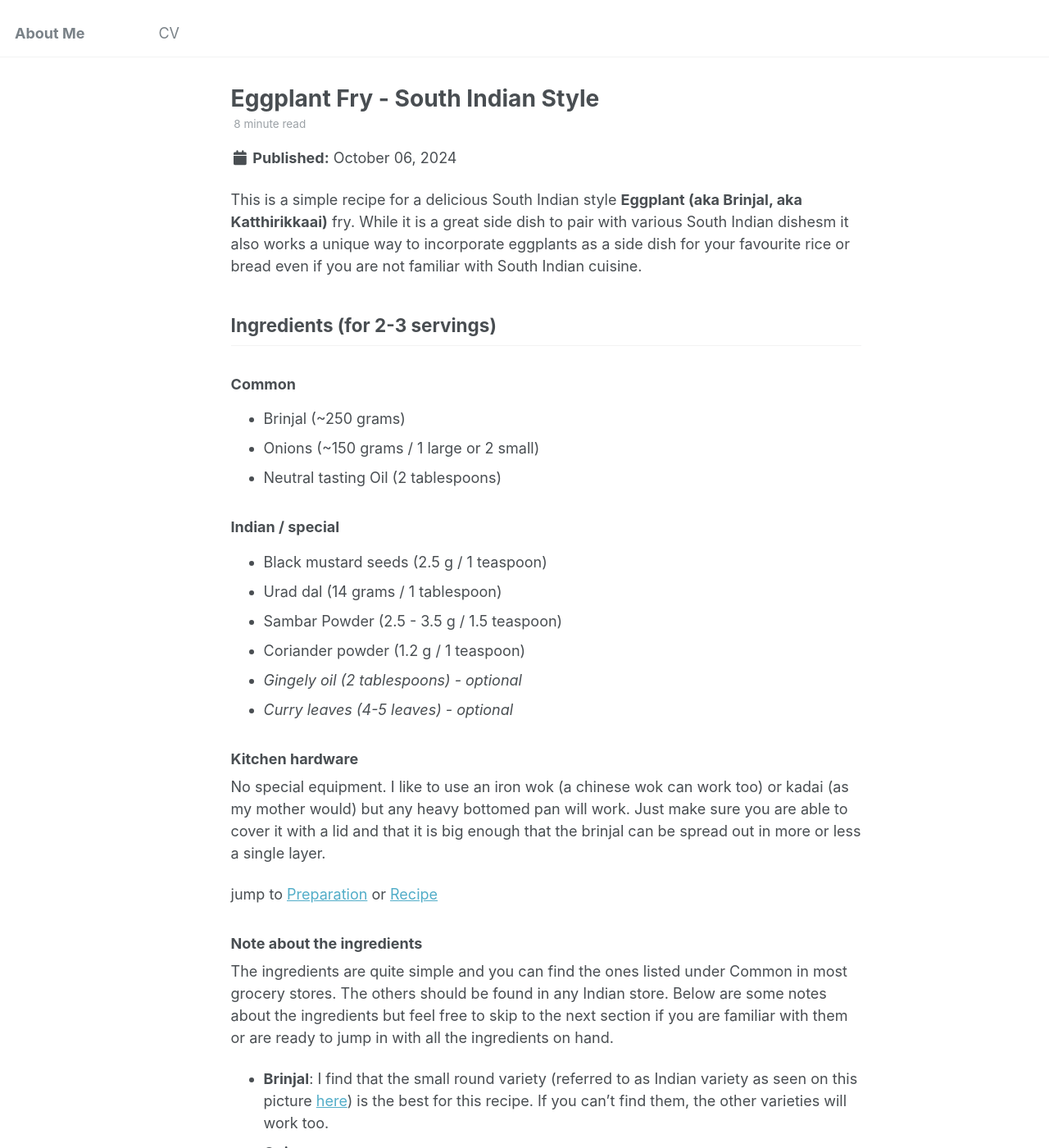
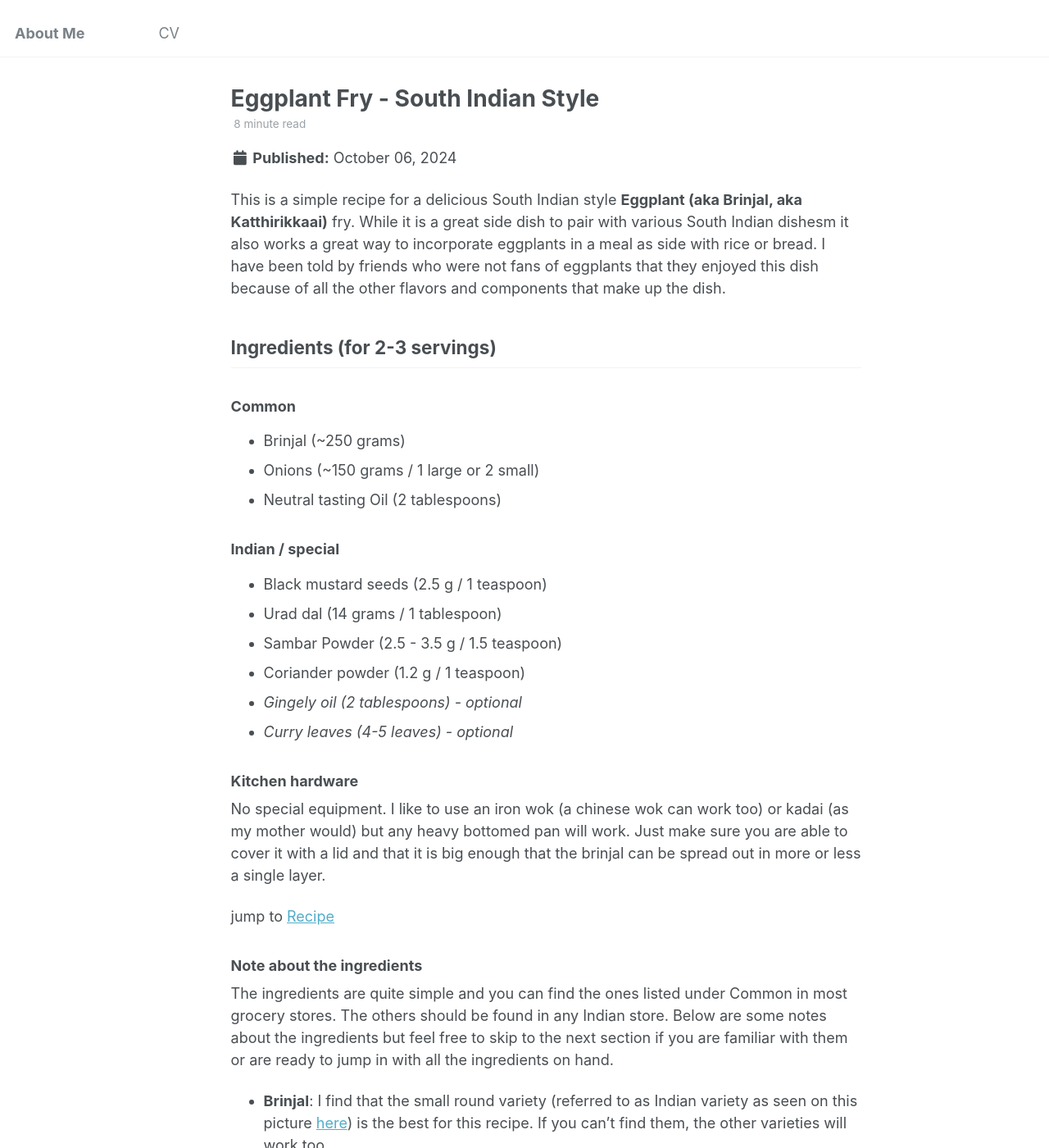
Before and after one commit to Aiswarya-prasad/aiswarya-prasad.github.io, a Jekyll site: the page built from _posts/2024-10-06-recipe-brinjal-fry.md, in a window 1280 px wide and 1400 px high. Shown: the whole window at 82% size. Built offline with Jekyll 4.4.1, drawn with Linux system fonts in a browser that asks for light colours.

Commit message:
Syntax change, squash commit later or just ignore.

```diff
--- a/_posts/2024-10-06-recipe-brinjal-fry.md
+++ b/_posts/2024-10-06-recipe-brinjal-fry.md
@@ -11,7 +11,7 @@ categories:
   - Recipe
 ---
 
-This is a simple recipe for a delicious South Indian style **Eggplant (aka Brinjal, aka Katthirikkaai)** fry. While it is a great side dish to pair with various South Indian dishesm it also works a unique way to incorporate eggplants as a side dish for your favourite rice or bread even if you are not familiar with South Indian cuisine.
+This is a simple recipe for a delicious South Indian style **Eggplant (aka Brinjal, aka Katthirikkaai)** fry. While it is a great side dish to pair with various South Indian dishesm it also works a great way to incorporate eggplants in a meal as side with rice or bread. I have been told by friends who were not fans of eggplants that they enjoyed this dish because of all the other flavors and components that make up the dish.
 
 ## Ingredients (for 2-3 servings)
 
@@ -32,7 +32,7 @@ This is a simple recipe for a delicious South Indian style **Eggplant (aka Brinj
 
 No special equipment. I like to use an iron wok (a chinese wok can work too) or kadai (as my mother would) but any heavy bottomed pan will work. Just make sure you are able to cover it with a lid and that it is big enough that the brinjal can be spread out in more or less a single layer.
 
-jump to [Preparation](#preparation) or [Recipe](#recipe)
+jump to [Recipe](#recipe)
 
 ### Note about the ingredients
 
```
